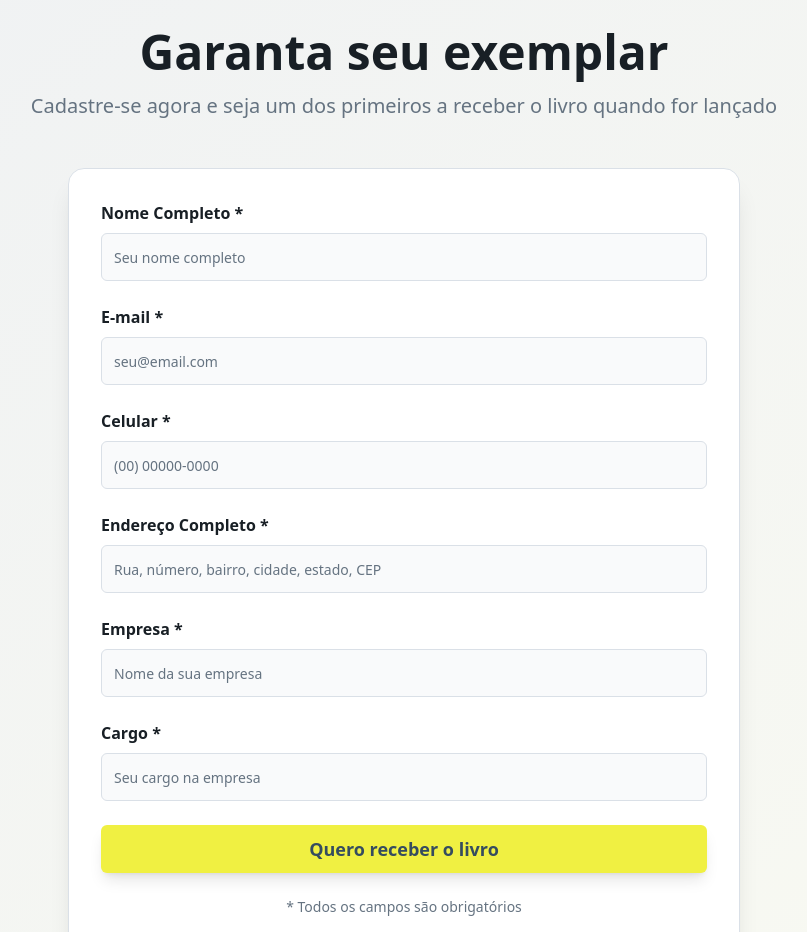
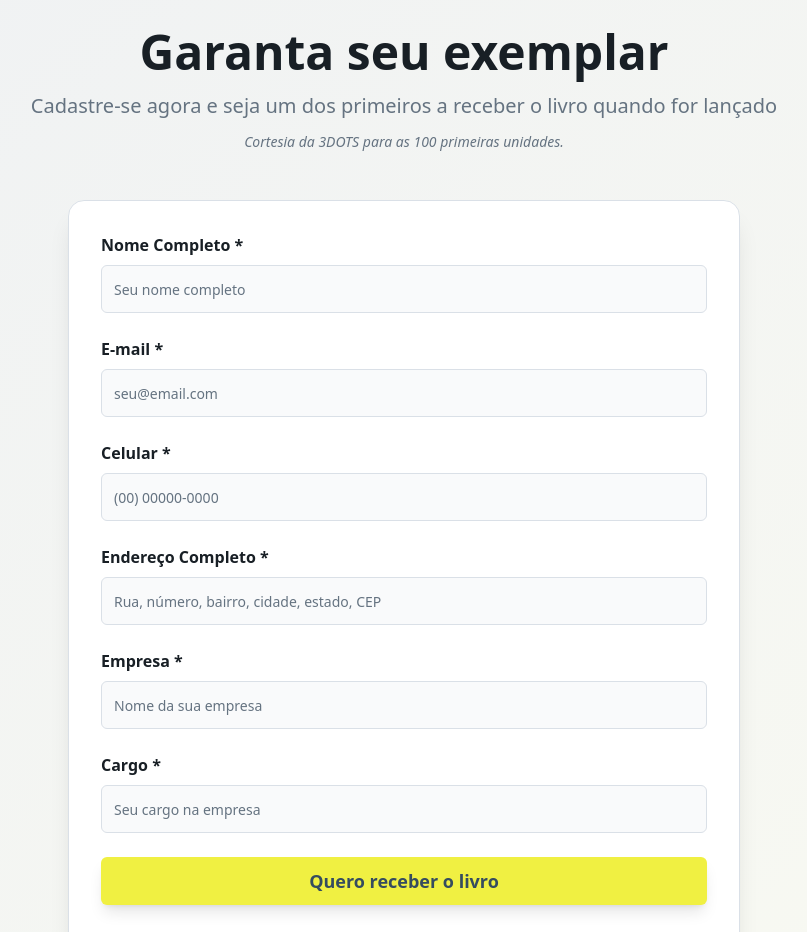
Before and after one commit to caldeiradealmeida/caldeira-growth, a React (Vite) app: page / in a window 1280 px wide. Shown: the part 2260-3192 px from the top of the page, without its empty margins (236-1043 px from the left). Built offline with nearby package versions, Linux system fonts and the light colour scheme; the HTML template or start-up script is replaced by a standard one.

Commit message:
feat: adicionar disclaimer da 3DOTS abaixo do subtítulo do formulário
- Adiciona texto 'Cortesia da 3DOTS para as 100 primeiras unidades'
- Estilizado com texto menor, itálico e espaçamento superior
- Posicionado abaixo do subtítulo do formulário

```diff
--- a/src/components/RegistrationForm.tsx
+++ b/src/components/RegistrationForm.tsx
@@ -127,6 +127,9 @@ const RegistrationForm = () => {
             <p className="text-xl text-muted-foreground">
               Cadastre-se agora e seja um dos primeiros a receber o livro quando for lançado
             </p>
+            <p className="text-sm text-muted-foreground mt-3 italic">
+              Cortesia da 3DOTS para as 100 primeiras unidades.
+            </p>
           </div>
 
           <div className="max-w-2xl mx-auto">
```
